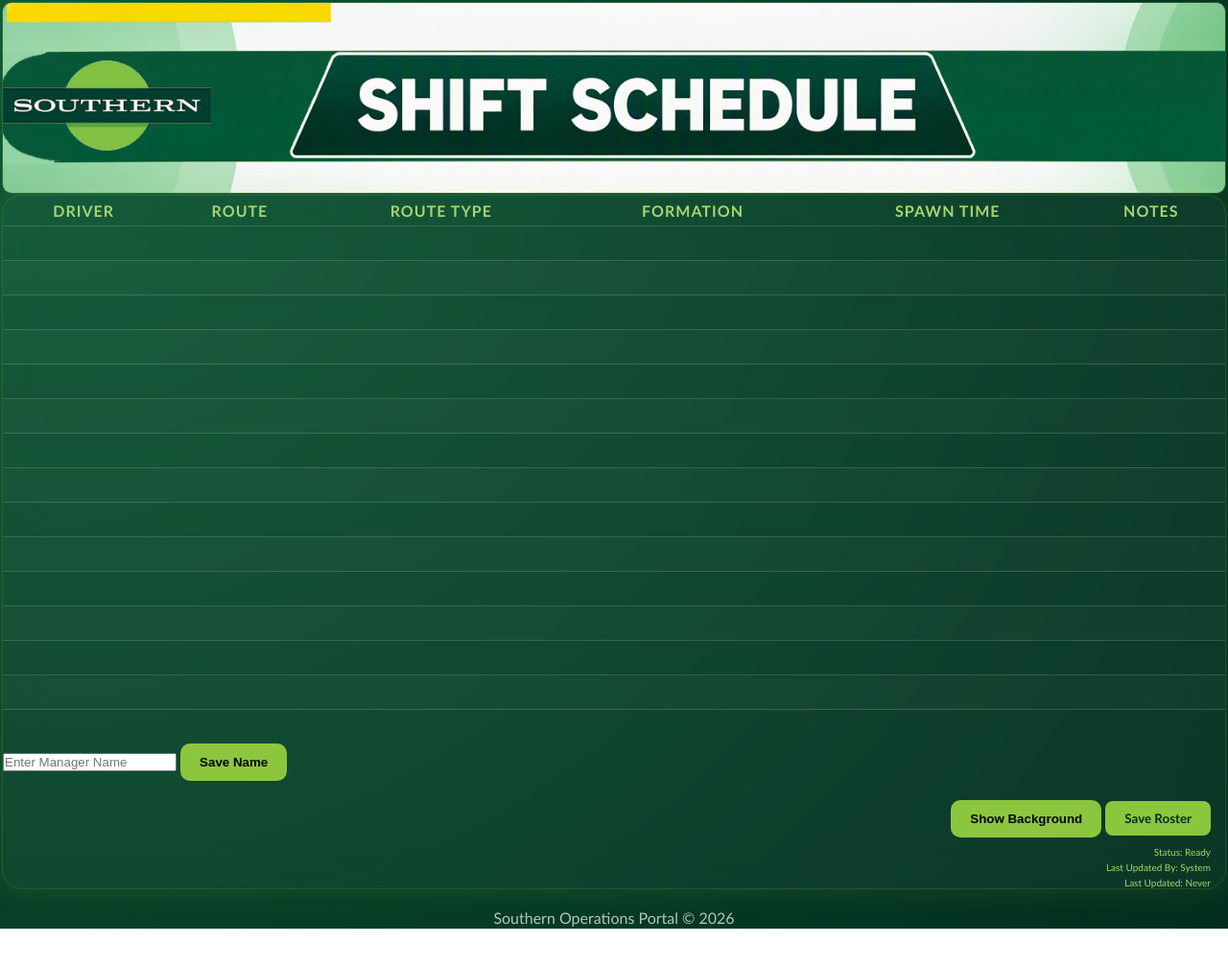
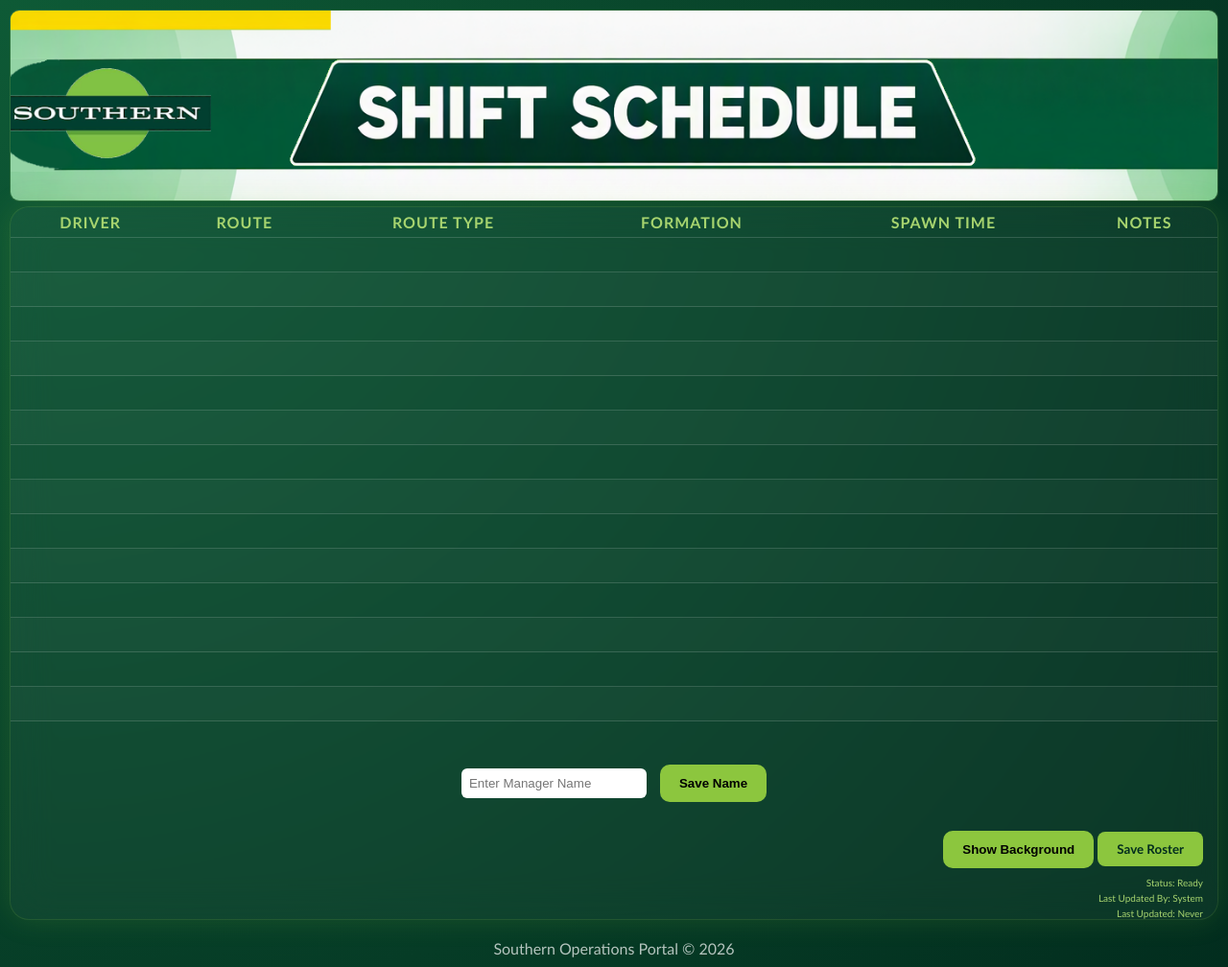
Before and after one commit to martyndyke-max/southern-operations-portal, a plain HTML site: page index.html in a window 1280 px wide. Shown: the whole page at 96% size. Before the commit the page ends 968 px from the top, so only its background shows below. Drawn offline with Linux system fonts and the light colour scheme; no server answers.

Commit message:
Refactor CSS styles and add manager controls
Updated styles for body padding, banner margin, and added manager controls.

```diff
--- a/style.css
+++ b/style.css
@@ -18,7 +18,7 @@ body{
 
     min-height:100vh;
 
-    padding:2px;
+    padding:10px;
 }
 
 .header{
@@ -67,7 +67,7 @@ button{
 
     border-radius:10px;
 
-    margin-bottom:1px;
+    margin-bottom:5px;
 
     overflow:hidden;
 
@@ -274,17 +274,9 @@ tbody tr:hover{
 
     display:none;
 
-    position:fixed;
+    width:280px;
 
-    bottom:120px;
-
-    right:25px;
-
-    z-index:99999;
-
-    pointer-events:auto;
-
-    width:280px;
+    margin:10px auto;
 
     padding:12px;
 
@@ -294,8 +286,9 @@ tbody tr:hover{
 
     box-shadow:0 4px 12px rgba(0,0,0,.2);
 
+    text-align:center;
+
 }
-
 .colourGrid{
 
     display:grid;
@@ -384,3 +377,23 @@ tbody tr:hover{
     z-index:1;
 
 }
+
+.managerControls{
+
+    text-align:center;
+
+    padding:10px;
+
+}
+
+#managerName{
+
+    padding:8px;
+
+    border:none;
+
+    border-radius:6px;
+
+    margin-right:10px;
+
+}
```
